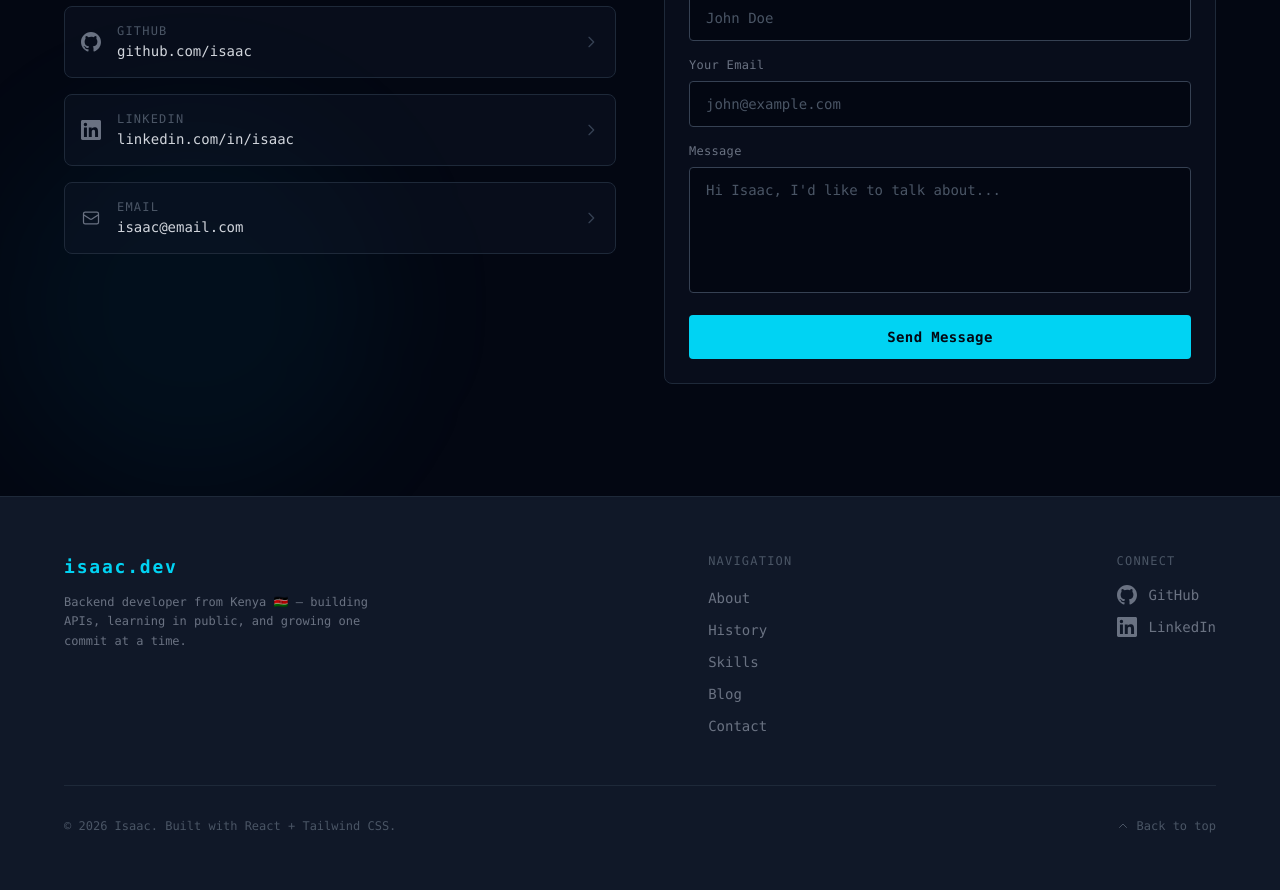
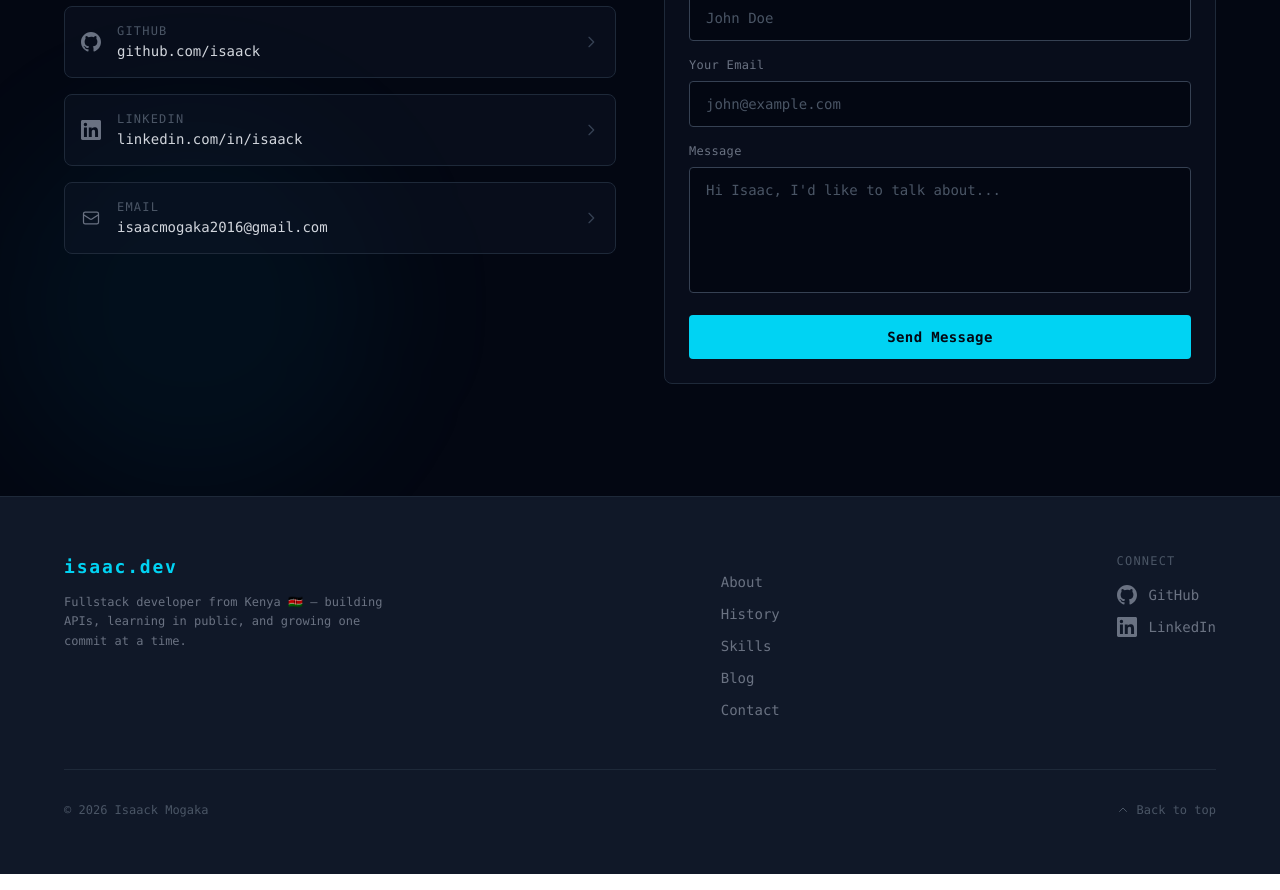
Before and after one commit to Isaackmogaka/Isaac-portfolio, a React (Vite) app: page / in a window 1280 px wide. Shown: the part 5440-6330 px from the top of the page. Built offline with nearby package versions, Linux system fonts and the light colour scheme.

Commit message:
fix: replace mailto with Gmail compose link to fix untitled subject

```diff
--- a/src/components/Contact.jsx
+++ b/src/components/Contact.jsx
@@ -3,8 +3,8 @@ import { useState } from 'react'
 const contactLinks = [
   {
     label: 'GitHub',
-    value: 'github.com/isaac',
-    href: 'https://github.com/isaac',
+    value: 'github.com/isaack',
+    href: 'https://github.com/Isaackmogaka',
     icon: (
       <svg className="w-5 h-5" fill="currentColor" viewBox="0 0 24 24">
         <path d="M12 0C5.374 0 0 5.373 0 12c0 5.302 3.438 9.8 8.207 11.387.599.111.793-.261.793-.577v-2.234c-3.338.726-4.033-1.416-4.033-1.416-.546-1.387-1.333-1.756-1.333-1.756-1.089-.745.083-.729.083-.729 1.205.084 1.839 1.237 1.839 1.237 1.07 1.834 2.807 1.304 3.492.997.107-.775.418-1.305.762-1.604-2.665-.305-5.467-1.334-5.467-5.931 0-1.311.469-2.381 1.236-3.221-.124-.303-.535-1.524.117-3.176 0 0 1.008-.322 3.301 1.23A11.509 11.509 0 0112 5.803c1.02.005 2.047.138 3.006.404 2.291-1.552 3.297-1.23 3.297-1.23.653 1.653.242 2.874.118 3.176.77.84 1.235 1.911 1.235 3.221 0 4.609-2.807 5.624-5.479 5.921.43.372.823 1.102.823 2.222v3.293c0 .319.192.694.801.576C20.566 21.797 24 17.3 24 12c0-6.627-5.373-12-12-12z" />
@@ -13,8 +13,8 @@ const contactLinks = [
   },
   {
     label: 'LinkedIn',
-    value: 'linkedin.com/in/isaac',
-    href: 'https://linkedin.com/in/isaac',
+    value: 'linkedin.com/in/isaack',
+    href: 'https://www.linkedin.com/in/isaack-mogaka-41680a343/',
     icon: (
       <svg className="w-5 h-5" fill="currentColor" viewBox="0 0 24 24">
         <path d="M20.447 20.452h-3.554v-5.569c0-1.328-.027-3.037-1.852-3.037-1.853 0-2.136 1.445-2.136 2.939v5.667H9.351V9h3.414v1.561h.046c.477-.9 1.637-1.85 3.37-1.85 3.601 0 4.267 2.37 4.267 5.455v6.286zM5.337 7.433a2.062 2.062 0 01-2.063-2.065 2.064 2.064 0 112.063 2.065zm1.782 13.019H3.555V9h3.564v11.452zM22.225 0H1.771C.792 0 0 .774 0 1.729v20.542C0 23.227.792 24 1.771 24h20.451C23.2 24 24 23.227 24 22.271V1.729C24 .774 23.2 0 22.222 0h.003z" />
@@ -23,8 +23,8 @@ const contactLinks = [
   },
   {
     label: 'Email',
-    value: 'isaac@email.com',
-    href: 'mailto:isaac@email.com',
+    value: 'isaacmogaka2016@gmail.com',
+    href: 'https://mail.google.com/mail/?view=cm&to=isaacmogaka2016@gmail.com&su=Hey Isaac — Let\'s Work Together',
     icon: (
       <svg className="w-5 h-5" fill="none" stroke="currentColor" viewBox="0 0 24 24">
         <path strokeLinecap="round" strokeLinejoin="round" strokeWidth={1.5} d="M3 8l7.89 5.26a2 2 0 002.22 0L21 8M5 19h14a2 2 0 002-2V7a2 2 0 00-2-2H5a2 2 0 00-2 2v10a2 2 0 002 2z" />
@@ -82,7 +82,7 @@ export default function Contact() {
           {/* Left — Contact Info */}
           <div className="space-y-8">
             <p className="font-mono text-sm text-gray-400 leading-relaxed">
-              I'm currently open to backend developer roles and freelance projects.
+              I'm currently open to fullstack roles and freelance projects.
               Whether you have a job opportunity, a project idea, or just want to
               connect — feel free to reach out.
             </p>
--- a/src/components/Footer.jsx
+++ b/src/components/Footer.jsx
@@ -9,7 +9,7 @@ const footerLinks = [
 const socialLinks = [
   {
     label: 'GitHub',
-    href: 'https://github.com/isaac',
+    href: 'https://github.com/Isaackmogaka',
     icon: (
       <svg className="w-5 h-5" fill="currentColor" viewBox="0 0 24 24">
         <path d="M12 0C5.374 0 0 5.373 0 12c0 5.302 3.438 9.8 8.207 11.387.599.111.793-.261.793-.577v-2.234c-3.338.726-4.033-1.416-4.033-1.416-.546-1.387-1.333-1.756-1.333-1.756-1.089-.745.083-.729.083-.729 1.205.084 1.839 1.237 1.839 1.237 1.07 1.834 2.807 1.304 3.492.997.107-.775.418-1.305.762-1.604-2.665-.305-5.467-1.334-5.467-5.931 0-1.311.469-2.381 1.236-3.221-.124-.303-.535-1.524.117-3.176 0 0 1.008-.322 3.301 1.23A11.509 11.509 0 0112 5.803c1.02.005 2.047.138 3.006.404 2.291-1.552 3.297-1.23 3.297-1.23.653 1.653.242 2.874.118 3.176.77.84 1.235 1.911 1.235 3.221 0 4.609-2.807 5.624-5.479 5.921.43.372.823 1.102.823 2.222v3.293c0 .319.192.694.801.576C20.566 21.797 24 17.3 24 12c0-6.627-5.373-12-12-12z" />
@@ -18,7 +18,7 @@ const socialLinks = [
   },
   {
     label: 'LinkedIn',
-    href: 'https://linkedin.com/in/isaac',
+    href: 'https://www.linkedin.com/in/isaack-mogaka-41680a343/',
     icon: (
       <svg className="w-5 h-5" fill="currentColor" viewBox="0 0 24 24">
         <path d="M20.447 20.452h-3.554v-5.569c0-1.328-.027-3.037-1.852-3.037-1.853 0-2.136 1.445-2.136 2.939v5.667H9.351V9h3.414v1.561h.046c.477-.9 1.637-1.85 3.37-1.85 3.601 0 4.267 2.37 4.267 5.455v6.286zM5.337 7.433a2.062 2.062 0 01-2.063-2.065 2.064 2.064 0 112.063 2.065zm1.782 13.019H3.555V9h3.564v11.452zM22.225 0H1.771C.792 0 0 .774 0 1.729v20.542C0 23.227.792 24 1.771 24h20.451C23.2 24 24 23.227 24 22.271V1.729C24 .774 23.2 0 22.222 0h.003z" />
@@ -53,14 +53,14 @@ export default function Footer() {
               isaac.dev
             </a>
             <p className="font-mono text-xs text-gray-500 leading-relaxed">
-              Backend developer from Kenya 🇰🇪 — building APIs, learning in public, and growing one commit at a time.
+              Fullstack developer from Kenya 🇰🇪 — building APIs, learning in public, and growing one commit at a time.
             </p>
           </div>
 
           {/* Nav links */}
           <div>
             <p className="font-mono text-xs text-gray-600 uppercase tracking-widest mb-4">
-              Navigation
+              {/* Navigation */}
             </p>
             <ul className="space-y-2">
               {footerLinks.map((link) => (
@@ -107,7 +107,7 @@ export default function Footer() {
 
           {/* Copyright */}
           <p className="font-mono text-xs text-gray-600">
-            © {currentYear} Isaac. Built with React + Tailwind CSS.
+            © {currentYear} Isaack Mogaka
           </p>
 
           {/* Back to top */}
```
